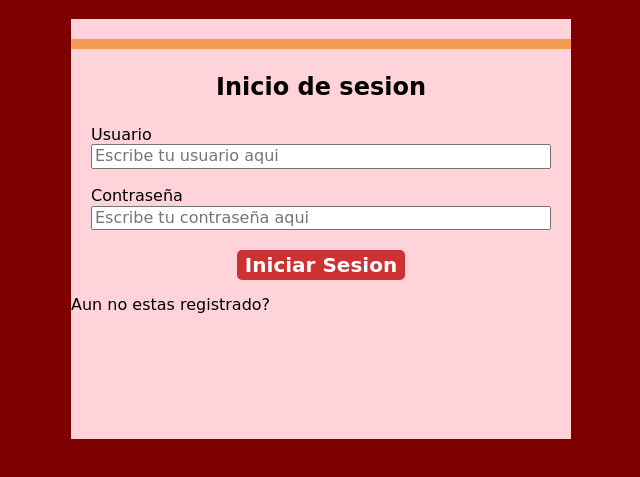
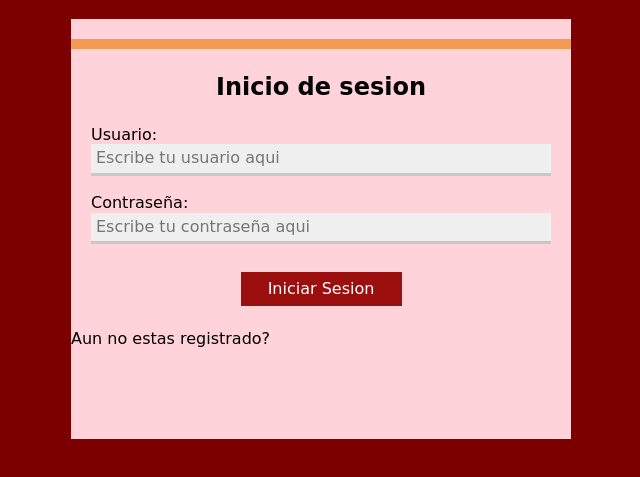
Before and after one commit to Victorp96/Formularios, a plain HTML site: page index.html in a window 1280 px wide. Shown: the part 61-538 px from the top of the page, without its empty margins (319-959 px from the left). Drawn offline with Linux system fonts and the light colour scheme; a web font is replaced by a local one.

Commit message:
2c. Formulario con los botones y los cuadros de textos listos

```diff
--- a/css/estilos.css
+++ b/css/estilos.css
@@ -55,6 +55,20 @@ background-color: #7c0000;
 	flex-direction: column;
 	justify-content: center;
 }
+ /*Cuadros de textos*/
+#usuario, #contraseña{
+	background-color: #EFEFEF;
+	padding: 5px;
+	border: none;
+	border-bottom: solid #C8C8C8 3px;
+}
+
+#usuario:focus {
+	border-bottom: solid #9b0f0f 3px;
+}
+#contraseña:focus {
+	border-bottom: solid #9b0f0f 3px;
+}
 
 /*Botones*/
 .botones-del-formulario{
@@ -63,17 +77,21 @@ background-color: #7c0000;
 	margin-top: 20px;
 }
 
+	/*Boton para iniciar sesion*/
 #boton-iniciarSesion{
-  font: bold 20px Poor Story, cursive;
-  border: 2px solid #ce3131;
-  border-radius: 5px;
-  background: #ce3131;
-  cursor: pointer;
-  color: white;
+	padding: 8px;
+	margin: 8px 0;
+	border: none;
+	transition: all .5s;
+}
+#boton-iniciarSesion {
+	width: 35%;
+	border-bottom: none;
+	background-color: #9b0f0f;
+	color: white
+}
+#boton-iniciarSesion:hover {
+	background-color: #bc4b4b;
 }
 
-#boton-iniciarSesion:hover,
-#boton-iniciarSesion:focus {
-  outline: none;
-  background: #ff8292;
-}
+	/*Boton de registro*/
--- a/index.html
+++ b/index.html
@@ -15,10 +15,10 @@
 		</div>
 		<form name="IniciarSesion" method="post" action="tablas.html" class="IniciarSesion">
 
-   			<label for="usuario">Usuario</label>
+   			<label for="usuario">Usuario:</label>
 			<input type="text" name="usuario" id="usuario" maxlength="40" placeholder="Escribe tu usuario aqui"><br>
 
-			<label for="contraseña">Contraseña</label>
+			<label for="contraseña">Contraseña:</label>
 			<input type="password" name="contraseña" id="contraseña" maxlength="25" placeholder="Escribe tu contraseña aqui">
 
 			<div class="botones-del-formulario">
```
